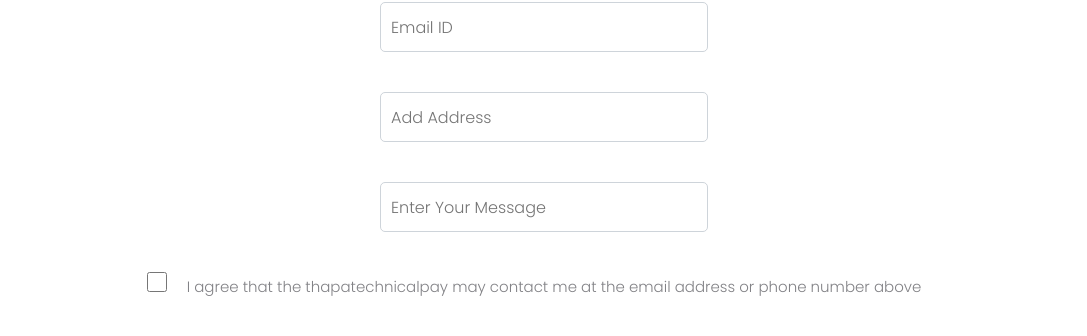
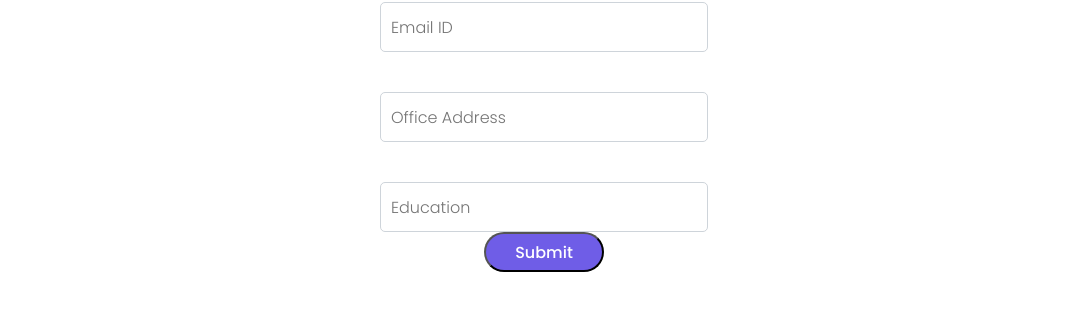
Before and after one commit to shahzaib-shafiq/SSNA-Admin, a React (Create React App) app: page / in a window 1280 px wide. Shown: the part 895-1231 px from the top of the page, without its empty margins (96-1183 px from the left). Built offline with nearby package versions, Linux system fonts and the light colour scheme.

Commit message:
Data Added to Db and Form Updated

```diff
--- a/src/Components/Contact.js
+++ b/src/Components/Contact.js
@@ -7,7 +7,7 @@ const Contact = () => {
     phone: "",
     email: "",
     address: "",
-    message: "",
+    Education: "",
   });
 
   let name, value;
@@ -21,9 +21,9 @@ const Contact = () => {
   // connect with firebase
   const submitData = async (event) => {
     event.preventDefault();
-    const { firstName, lastName, phone, email, address, message } = userData;
+    const { firstName, lastName, phone, email, address, Education } = userData;
 
-    if (firstName && lastName && phone && email && address && message) {
+    if (firstName && lastName && phone && email && address && Education) {
       const res = fetch(
         "https://ssna-admin-default-rtdb.firebaseio.com/FacultyDataBase.json",
         {
@@ -37,7 +37,7 @@ const Contact = () => {
             phone,
             email,
             address,
-            message,
+            Education,
           }),
         }
       );
@@ -49,7 +49,7 @@ const Contact = () => {
           phone: "",
           email: "",
           address: "",
-          message: "",
+          Education: "",
         });
         alert("Data Stored");
       } else {
@@ -69,17 +69,18 @@ const Contact = () => {
               <div className="row">
                 <div className="contact-leftside col-12 col-lg-5">
                   <h1 className="main-heading fw-bold">
-                    Connect With Our <br /> Sales Team.
+                  Welcome   <br /> Admin
                   </h1>
+
                   <p className="main-hero-para">
-                    Welcome  Admin
+
                     <br></br>
                     Enter Faculty Information
                   </p>
-                  <figure>
+                   <figure>
                     <img
-                      src="./images/hero1.jpg"
-                      alt="contatUsImg"
+                       src="./images/SSNALogo.png"
+                      alt="SSNA logo"
                       className="img-fluid"
                     />
                   </figure>
@@ -143,7 +144,7 @@ const Contact = () => {
                           name="address"
                           id=""
                           className="form-control"
-                          placeholder="Add Address"
+                          placeholder="Office Address"
                           value={userData.address}
                           onChange={postUserData}
                         />
@@ -154,29 +155,16 @@ const Contact = () => {
                       <div className="col-12 ">
                         <input
                           type="text"
-                          name="message"
+                          name="Education"
                           id=""
                           className="form-control"
-                          placeholder="Enter Your Message"
-                          value={userData.message}
+                          placeholder="Education"
+                          value={userData.Education}
                           onChange={postUserData}
                         />
                       </div>
                     </div>
-                    <div class="form-check form-checkbox-style">
-                      <input
-                        class="form-check-input"
-                        type="checkbox"
-                        value=""
-                        id="flexCheckChecked"
-                      />
-                      <label
-                        class="form-check-label"
-                        className="main-hero-para">
-                        I agree that the thapatechnicalpay may contact me at the
-                        email address or phone number above
-                      </label>
-                    </div>
+
 
                     <button
                       type="submit"
```
Also changed, not shown: public/SSNALogo.png (added).
